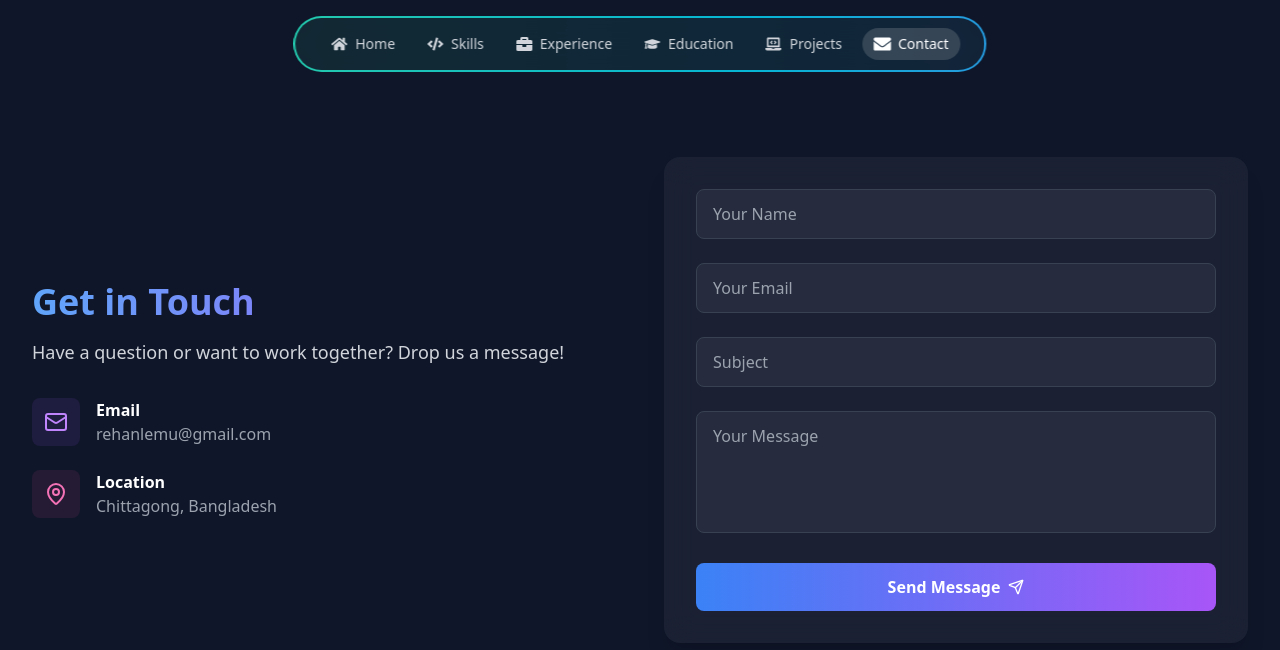
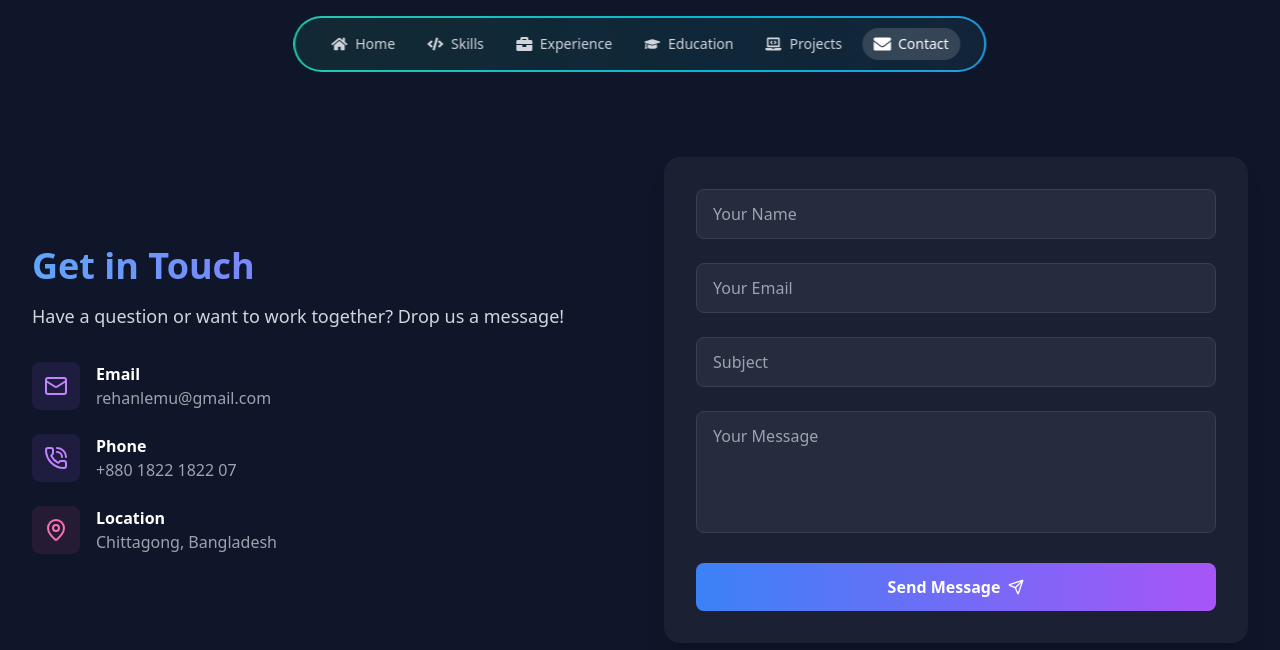
Before and after one commit to rehan606/Unique-Portfolio, a React (Vite) app: page /contact in a window 1280 px wide. Shown: the top 650 px of the page. Built offline with nearby package versions, Linux system fonts and the light colour scheme.

Commit message:
added web3Form

```diff
--- a/src/components/Contact.jsx
+++ b/src/components/Contact.jsx
@@ -1,5 +1,5 @@
 import React, { useState } from "react";
-import { Send, Phone, MapPin, Mail } from "lucide-react";
+import { Send, MapPin, Mail, PhoneCall } from "lucide-react";
 
 export default function Contact() {
   const [formData, setFormData] = useState({
@@ -16,11 +16,12 @@ export default function Contact() {
 
     // Create a new FormData object to send to Web3Forms API
     const form = new FormData();
-    form.append("access_key", "90f4b8af-e590-42b0-beaf-10b18f66a703"); // Replace with your Web3Forms access key
+    form.append("access_key", import.meta.env.VITE_WEB3FORM_KEY ); // Replace with your Web3Forms access  "90f4b8af-e590-42b0-beaf-10b18f66a703" key
     form.append("name", formData.name);
     form.append("email", formData.email);
     form.append("subject", formData.subject || "New Contact Form Submission");
     form.append("message", formData.message);
+
 
     try {
       // Send form data to Web3Forms API
@@ -72,6 +73,16 @@ export default function Contact() {
                   <div>
                     <h3 className="font-semibold">Email</h3>
                     <p className="text-gray-400">rehanlemu@gmail.com</p>
+                  </div>
+                </div>
+
+                <div className="flex items-center space-x-4">
+                  <div className="bg-purple-500/10 p-3 rounded-lg">
+                    <PhoneCall className="w-6 h-6 text-purple-400" />
+                  </div>
+                  <div>
+                    <h3 className="font-semibold">Phone</h3>
+                    <p className="text-gray-400">+880 1822 1822 07</p>
                   </div>
                 </div>
 
```
Also changed, not shown: 1 other file (tests, documents, lock files or other folders).
